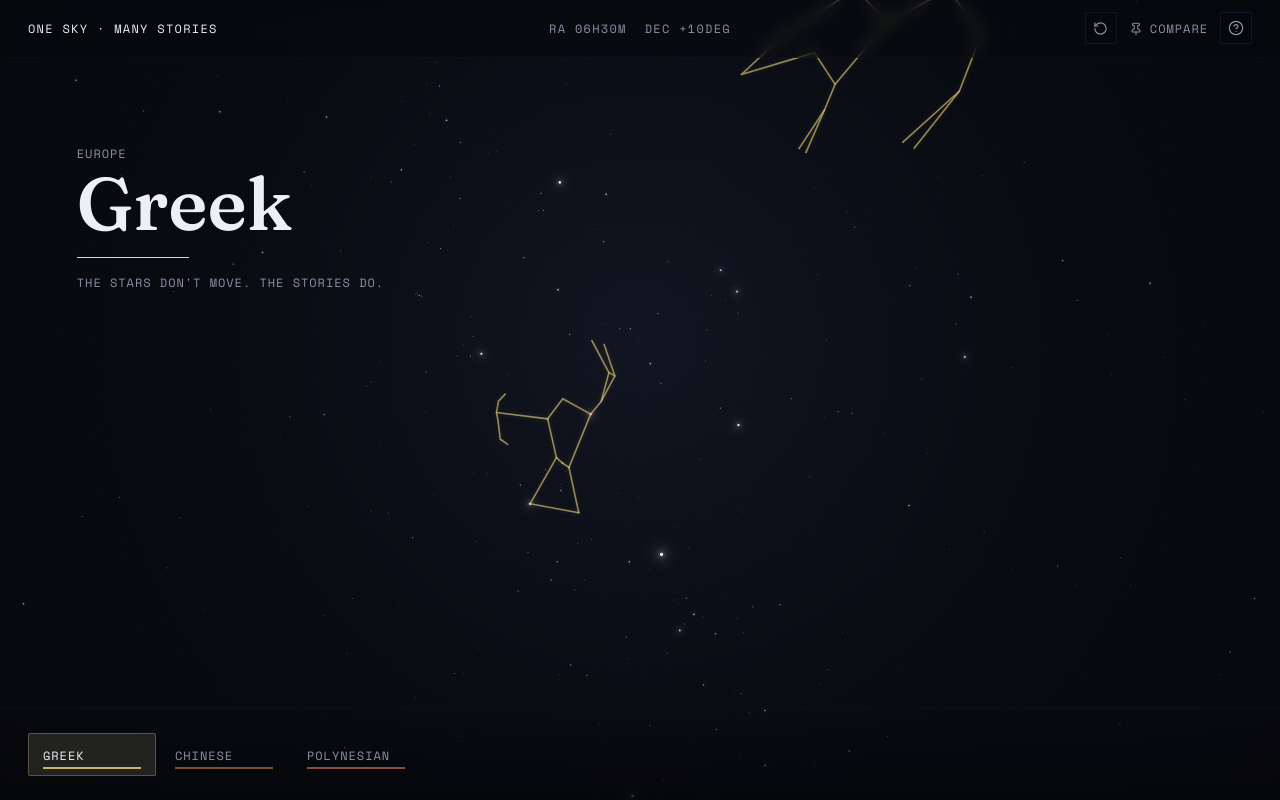
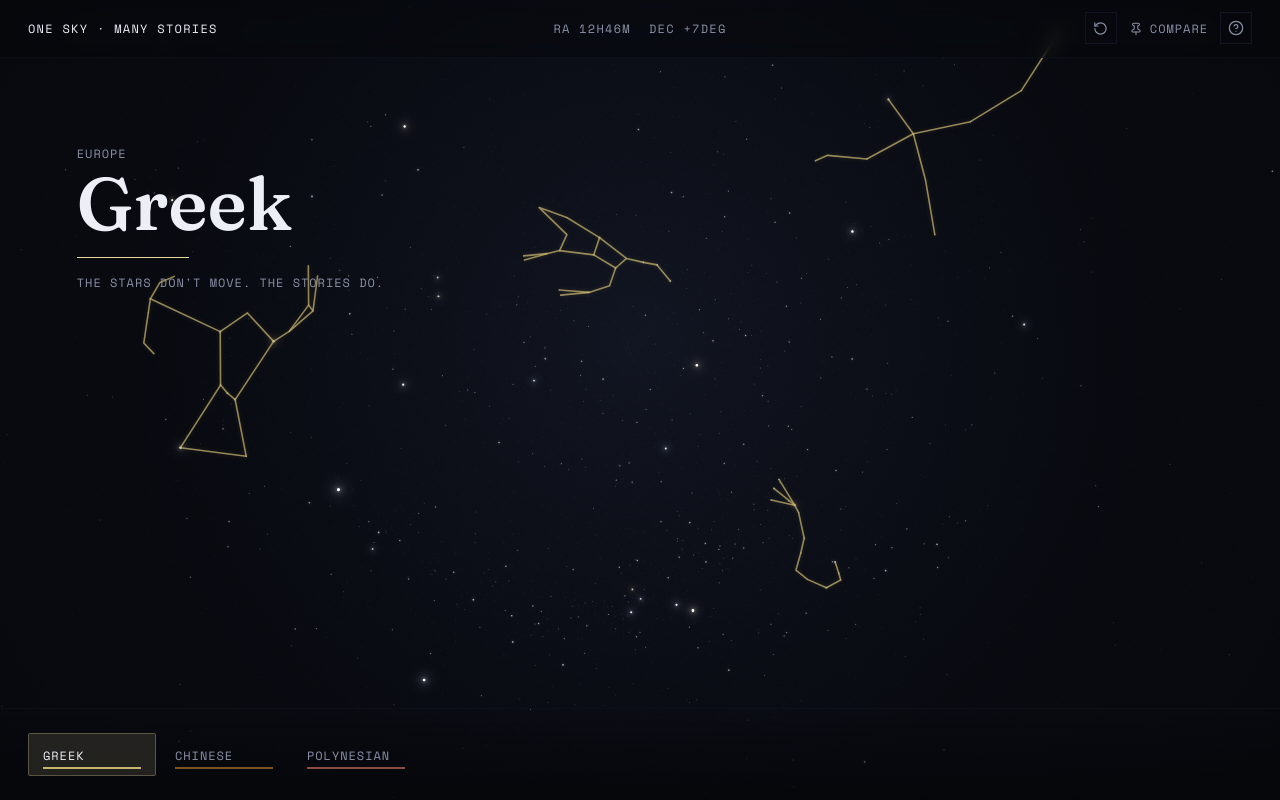
Before and after one commit to Hamzaafroukh321/One-Sky-Many-Stories, a Next.js app: page / in a window 1280 px wide. Built offline with nearby package versions, Linux system fonts and the light colour scheme.

Commit message:
fix: widen default sky framing

```diff
--- a/components/sky-atlas.tsx
+++ b/components/sky-atlas.tsx
@@ -71,7 +71,7 @@ type CultureSwitchNotice = {
 };
 
 const cultureIds = ["greek", "chinese", "polynesian"];
-const defaultView: ViewState = { ra: 6.5, dec: 10, zoom: 650 };
+const defaultView: ViewState = { ra: 12.77, dec: 7, zoom: 340 };
 const SWITCH_RETRACT_MS = 300;
 const SWITCH_GAP_MS = 70;
 const SWITCH_GROW_MS = 400;
@@ -188,6 +188,7 @@ function toStar(tuple: StarTuple, index: number): Star {
 function projectStar(star: Star, view: ViewState, width: number, height: number): ProjectedPoint {
   const centerRa = view.ra * (Math.PI / 12);
   const centerDec = view.dec * (Math.PI / 180);
+  const zoom = viewportZoom(view, width, height);
   const centerX = Math.cos(centerDec) * Math.cos(centerRa);
   const centerY = Math.cos(centerDec) * Math.sin(centerRa);
   const centerZ = Math.sin(centerDec);
@@ -206,8 +207,8 @@ function projectStar(star: Star, view: ViewState, width: number, height: number)
 
   const k = 1 / (1 + rz);
   return {
-    x: width / 2 + rx * k * view.zoom,
-    y: height / 2 - ry * k * view.zoom,
+    x: width / 2 + rx * k * zoom,
+    y: height / 2 - ry * k * zoom,
     visible: true,
   };
 }
@@ -225,7 +226,7 @@ function createProjector(view: ViewState, width: number, height: number) {
   const northZ = Math.cos(centerDec);
   const halfWidth = width / 2;
   const halfHeight = height / 2;
-  const zoom = view.zoom;
+  const zoom = viewportZoom(view, width, height);
 
   return (star: Star): ProjectedPoint => {
     const rx = star.x * eastX + star.y * eastY;
@@ -255,6 +256,11 @@ function formatRa(ra: number) {
 function formatDec(dec: number) {
   const sign = dec >= 0 ? "+" : "-";
   return `${sign}${Math.abs(Math.round(dec))}deg`;
+}
+
+function viewportZoom(view: ViewState, width: number, height: number) {
+  const scale = clamp(Math.min(width / 1440, height / 900), 0.55, 1.1);
+  return view.zoom * scale;
 }
 
 function distanceToSegment(px: number, py: number, ax: number, ay: number, bx: number, by: number) {
@@ -1042,10 +1048,12 @@ export function SkyAtlas() {
   const handlePointerMove = (event: React.PointerEvent<HTMLCanvasElement>) => {
     if (dragRef.current) {
       const drag = dragRef.current;
+      const rect = event.currentTarget.getBoundingClientRect();
+      const effectiveZoom = viewportZoom(drag.view, rect.width, rect.height);
       const next = {
         ...drag.view,
-        ra: wrapRa(drag.view.ra - ((event.clientX - drag.x) / drag.view.zoom) * 4.2),
-        dec: clamp(drag.view.dec + ((event.clientY - drag.y) / drag.view.zoom) * 52, -72, 72),
+        ra: wrapRa(drag.view.ra - ((event.clientX - drag.x) / effectiveZoom) * 4.2),
+        dec: clamp(drag.view.dec + ((event.clientY - drag.y) / effectiveZoom) * 52, -72, 72),
       };
       viewRef.current = next;
       return;
```
